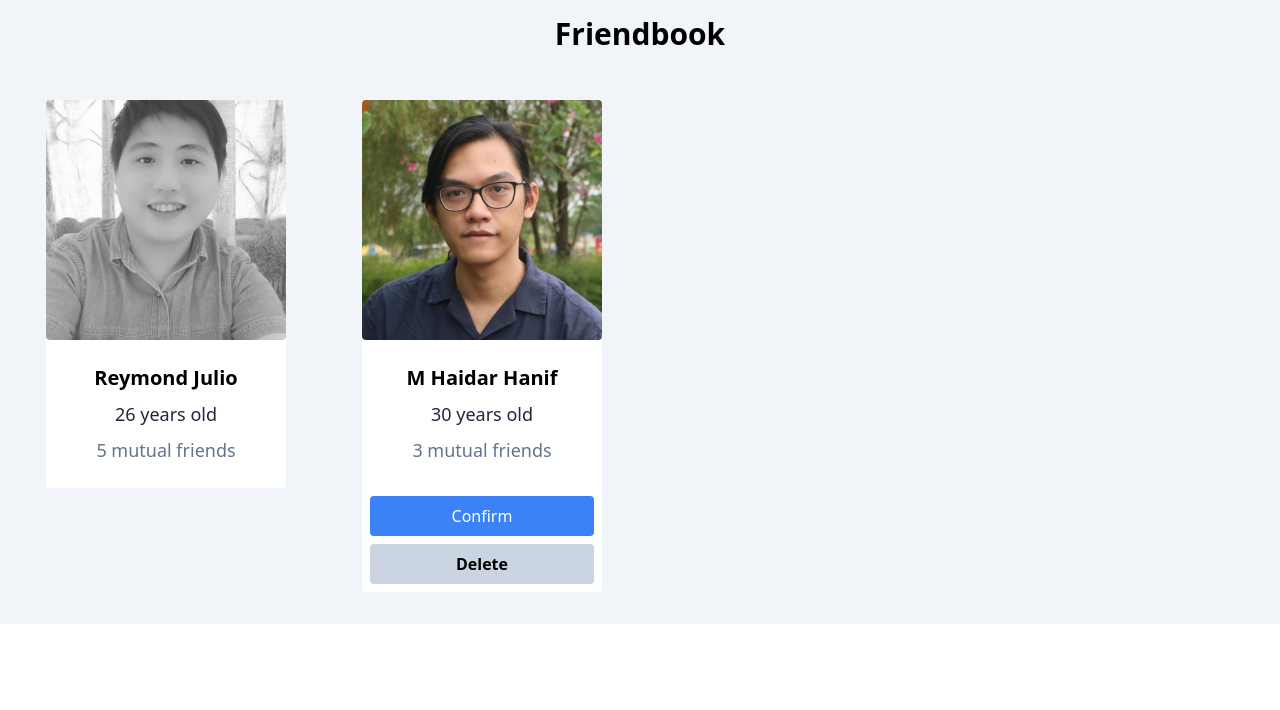
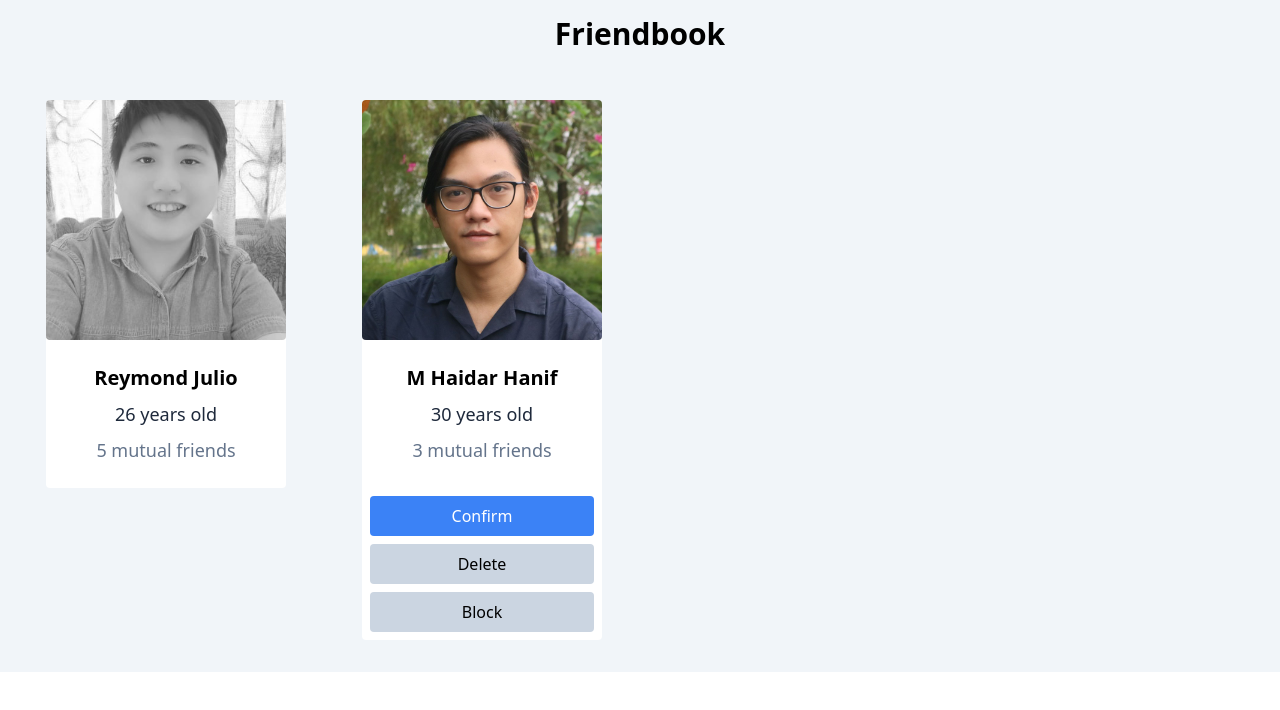
Before and after one commit to reymondjulio/friendbook-react, a React (Vite) app: page / in a window 1280 px wide. Shown: the top 710 px of the page. Built offline with nearby package versions, Linux system fonts and the light colour scheme.

Commit message:
feat: use state for friends and props button

```diff
--- a/src/App.jsx
+++ b/src/App.jsx
@@ -1,6 +1,11 @@
-import { friends } from "./data/friends";
+import { useState } from "react";
+
+import { Button } from "./components/button";
+import { dataFriends } from "./data/friends";
 
 function App() {
+  const [friends, setFriends] = useState(dataFriends);
+
   return (
     <main className="bg-slate-100">
       <header>
@@ -37,12 +42,9 @@ function App() {
 
               {!friend.isConfirmed && (
                 <div className="p-2 space-y-2">
-                  <button className="bg-blue-500 text-white p-2 rounded w-full self-center hover:bg-blue-400">
-                    Confirm
-                  </button>
-                  <button className="bg-slate-300 rounded text-black font-semibold p-2 w-full self-center hover:bg-slate-400">
-                    Delete
-                  </button>
+                  <Button variant="primary">Confirm</Button>
+                  <Button variant="secondary">Delete</Button>
+                  <Button variant="secondary">Block</Button>
                 </div>
               )}
             </li>
--- /dev/null
+++ b/src/components/button.jsx
@@ -0,0 +1,15 @@
+/* eslint-disable react/prop-types */
+export function Button(props) {
+  return (
+    <button
+      className={`p-2 rounded w-full self-center ${
+        (props.variant === "primary" &&
+          `bg-blue-500 text-white  hover:bg-blue-400`) ||
+        (props.variant === "secondary" &&
+          `bg-slate-300 text-black hover:bg-slate-200`)
+      }`}
+    >
+      {props.children}
+    </button>
+  );
+}
--- a/src/data/friends.js
+++ b/src/data/friends.js
@@ -1,4 +1,4 @@
-export const friends = [
+export const dataFriends = [
   {
     id: 1,
     name: "Reymond Julio",
```
